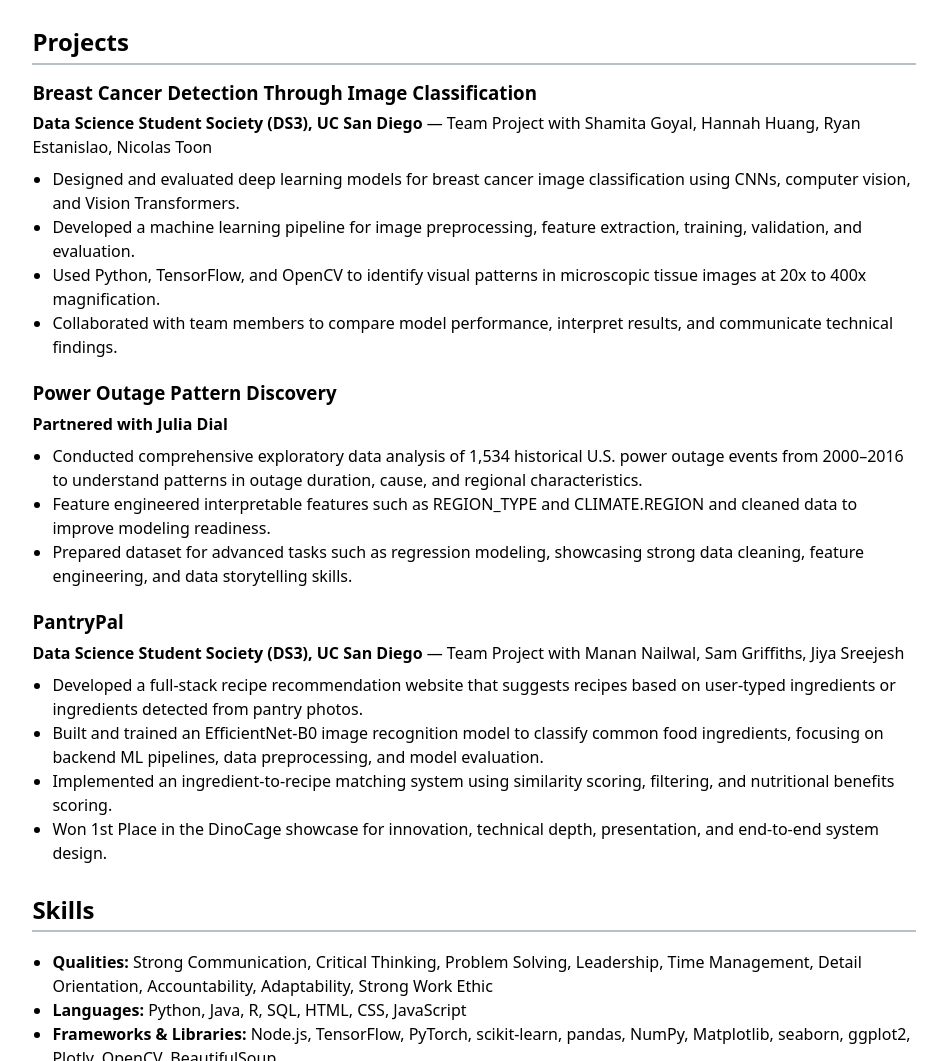
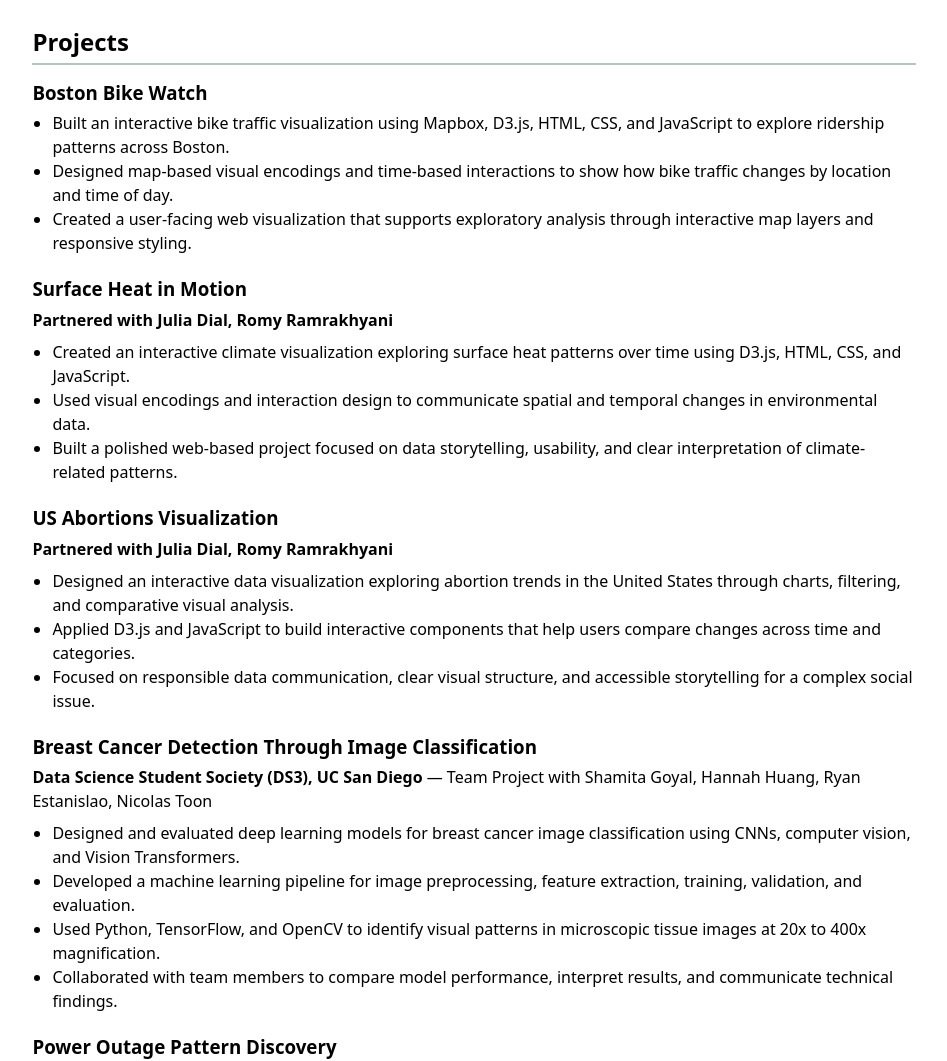
Before and after one commit to hannahhuangh/Portfolio-Hannah-Huang, a website: page resume/index.html in a window 1280 px wide. Shown: the part 1593-2654 px from the top of the page, without its empty margins (166-1113 px from the left). Drawn offline with Linux system fonts and the light colour scheme.

Commit message:
update resume

```diff
--- a/resume/index.html
+++ b/resume/index.html
@@ -7,17 +7,18 @@
   <link rel="stylesheet" href="../style.css">
   <script src="../global.js" type="module"></script>
 </head>
+
 <body class="resume-page">
   <header class="resume-intro">
     <h1>Hannah Huang</h1>
 
-    <p>UC San Diego student pursuing a B.S. in Data Science.</p>
+    <p>UC San Diego student pursuing a B.S. in Data Science and Minor in Accounting</p>
 
     <p class="resume-contact">
       <a href="mailto:hhh007@ucsd.edu">hhh007@ucsd.edu</a> |
       <a href="tel:2408994580">(240) 899-4580</a> |
-      <a href="#">LinkedIn</a> |
-      <a href="#">GitHub</a>
+      <a href="https://www.linkedin.com/in/hannah-huang-148928324/" target="_blank" rel="noopener noreferrer">LinkedIn</a> |
+      <a href="https://github.com/hannahhuangh" target="_blank" rel="noopener noreferrer">GitHub</a>
     </p>
   </header>
 
@@ -105,6 +106,41 @@
 
     <article>
       <header>
+        <h3>Boston Bike Watch</h3>
+      </header>
+      <ul>
+        <li>Built an interactive bike traffic visualization using Mapbox, D3.js, HTML, CSS, and JavaScript to explore ridership patterns across Boston.</li>
+        <li>Designed map-based visual encodings and time-based interactions to show how bike traffic changes by location and time of day.</li>
+        <li>Created a user-facing web visualization that supports exploratory analysis through interactive map layers and responsive styling.</li>
+      </ul>
+    </article>
+
+    <article>
+      <header>
+        <h3>Surface Heat in Motion</h3>
+      </header>
+      <p><strong>Partnered with Julia Dial, Romy Ramrakhyani</strong></p>
+      <ul>
+        <li>Created an interactive climate visualization exploring surface heat patterns over time using D3.js, HTML, CSS, and JavaScript.</li>
+        <li>Used visual encodings and interaction design to communicate spatial and temporal changes in environmental data.</li>
+        <li>Built a polished web-based project focused on data storytelling, usability, and clear interpretation of climate-related patterns.</li>
+      </ul>
+    </article>
+
+    <article>
+      <header>
+        <h3>US Abortions Visualization</h3>
+      </header>
+      <p><strong>Partnered with Julia Dial, Romy Ramrakhyani</strong></p>
+      <ul>
+        <li>Designed an interactive data visualization exploring abortion trends in the United States through charts, filtering, and comparative visual analysis.</li>
+        <li>Applied D3.js and JavaScript to build interactive components that help users compare changes across time and categories.</li>
+        <li>Focused on responsible data communication, clear visual structure, and accessible storytelling for a complex social issue.</li>
+      </ul>
+    </article>
+
+    <article>
+      <header>
         <h3>Breast Cancer Detection Through Image Classification</h3>
       </header>
       <p><strong>Data Science Student Society (DS3), UC San Diego</strong> — Team Project with Shamita Goyal, Hannah Huang, Ryan Estanislao, Nicolas Toon</p>
@@ -147,8 +183,8 @@
     <ul>
       <li><strong>Qualities:</strong> Strong Communication, Critical Thinking, Problem Solving, Leadership, Time Management, Detail Orientation, Accountability, Adaptability, Strong Work Ethic</li>
       <li><strong>Languages:</strong> Python, Java, R, SQL, HTML, CSS, JavaScript</li>
-      <li><strong>Frameworks &amp; Libraries:</strong> Node.js, TensorFlow, PyTorch, scikit-learn, pandas, NumPy, Matplotlib, seaborn, ggplot2, Plotly, OpenCV, BeautifulSoup</li>
-      <li><strong>Machine Learning &amp; Data Science:</strong> Classification, Regression, Clustering, CNNs, U-Net, Transfer Learning, Logistic Regression, Random Forests, Data Cleaning, Feature Engineering, Model Evaluation, Fairness Analysis, Hypothesis Testing, Permutation Testing, Bootstrap Methods</li>
+      <li><strong>Frameworks &amp; Libraries:</strong> Node.js, TensorFlow, PyTorch, scikit-learn, pandas, NumPy, Matplotlib, seaborn, ggplot2, Plotly, OpenCV, BeautifulSoup, D3.js, Mapbox</li>
+      <li><strong>Machine Learning &amp; Data Science:</strong> Classification, Regression, Clustering, CNNs, U-Net, Transfer Learning, Logistic Regression, Random Forests, Data Cleaning, Feature Engineering, Model Evaluation, Fairness Analysis, Hypothesis Testing, Permutation Testing, Bootstrap Methods, Data Visualization, Interactive Visualization</li>
       <li><strong>Developer/Data Tools:</strong> Git, GitHub, GitHub Pages, Jupyter Notebook, VS Code, RStudio, Excel</li>
     </ul>
   </section>
```
